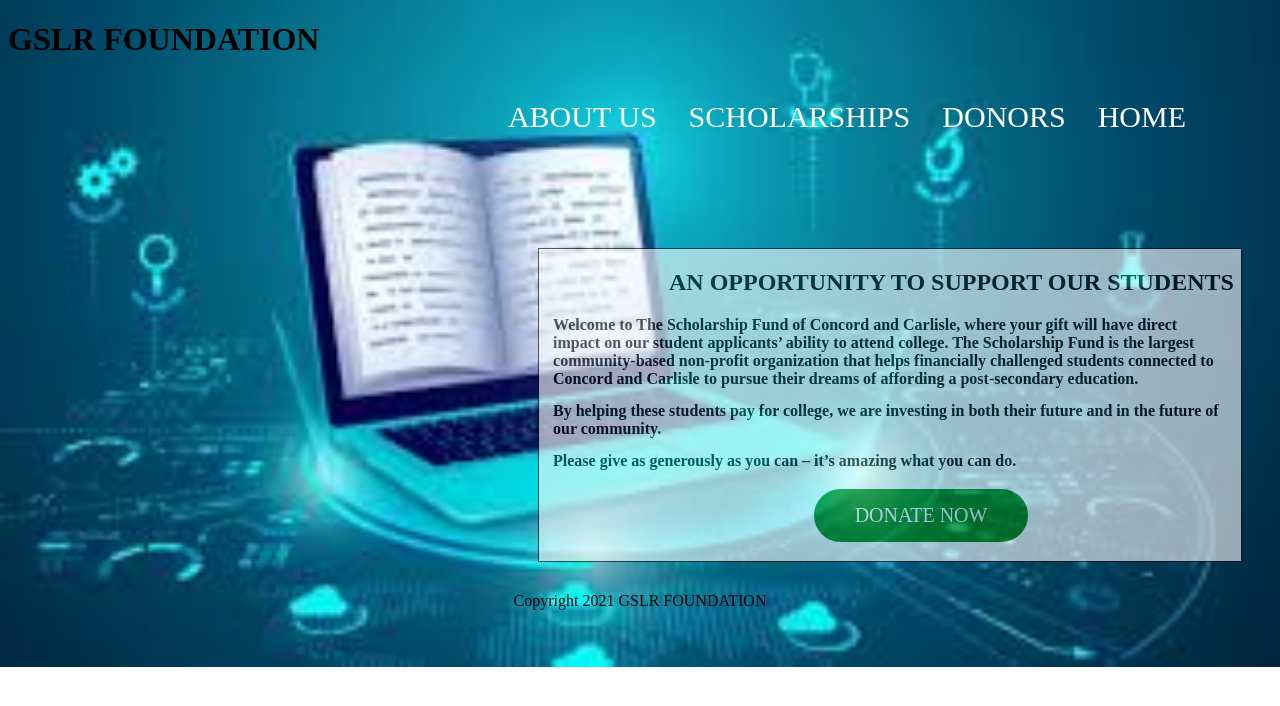
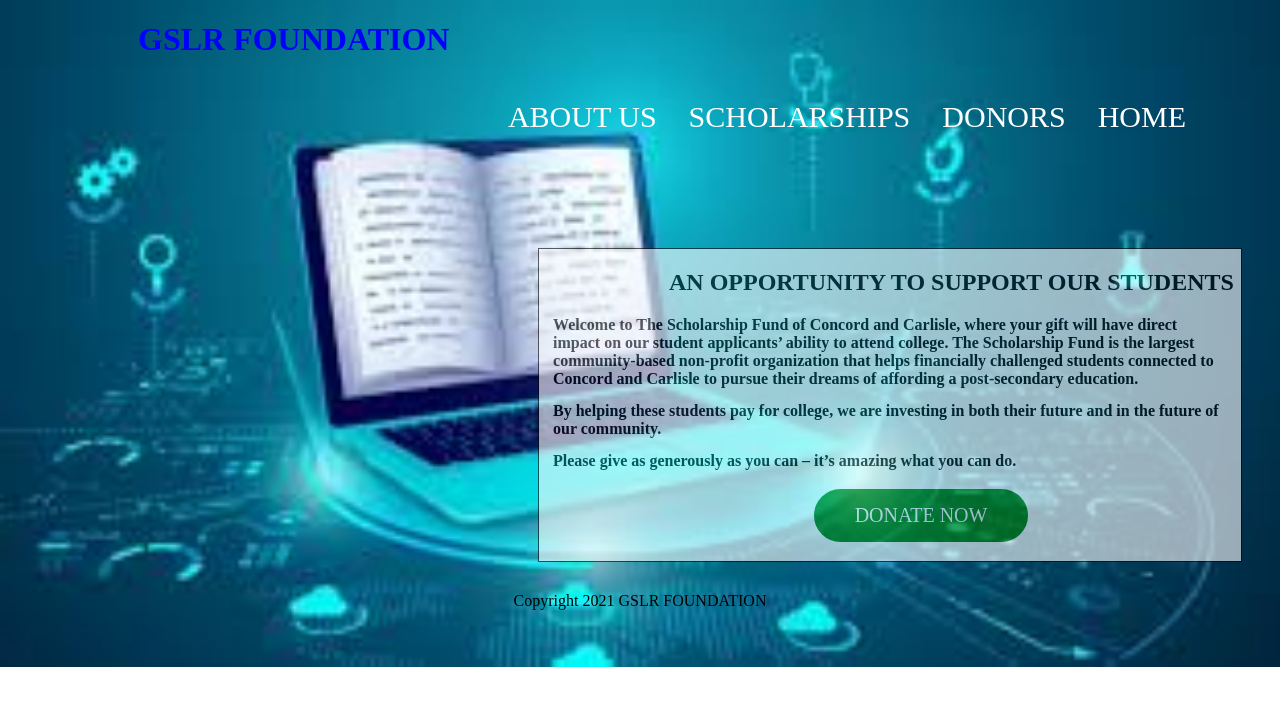
Before and after one commit to GundapuneniSaiLikhitha/task3.github.io, a plain HTML site: page index.html in a window 1280 px wide. Drawn offline with Linux system fonts and the light colour scheme.

Commit message:
Update index.html

```diff
--- a/index.html
+++ b/index.html
@@ -69,7 +69,10 @@
     color: black;
     font-size: 30px;
   }
-
+  h1{
+  color: blue;
+  padding-left: 130px;
+ }
 .container{
 	padding-left: 500px;
 	padding-top: 70px;
```
